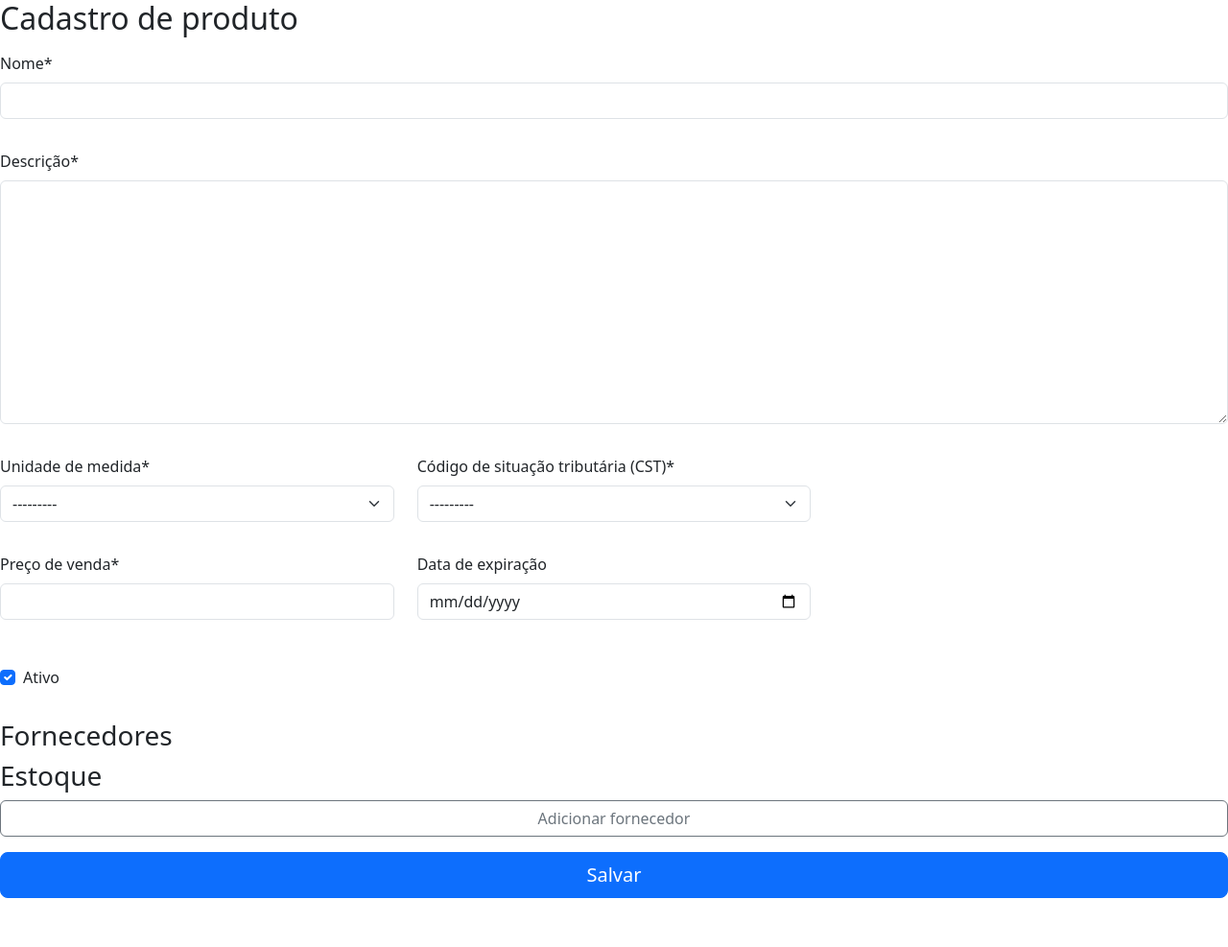
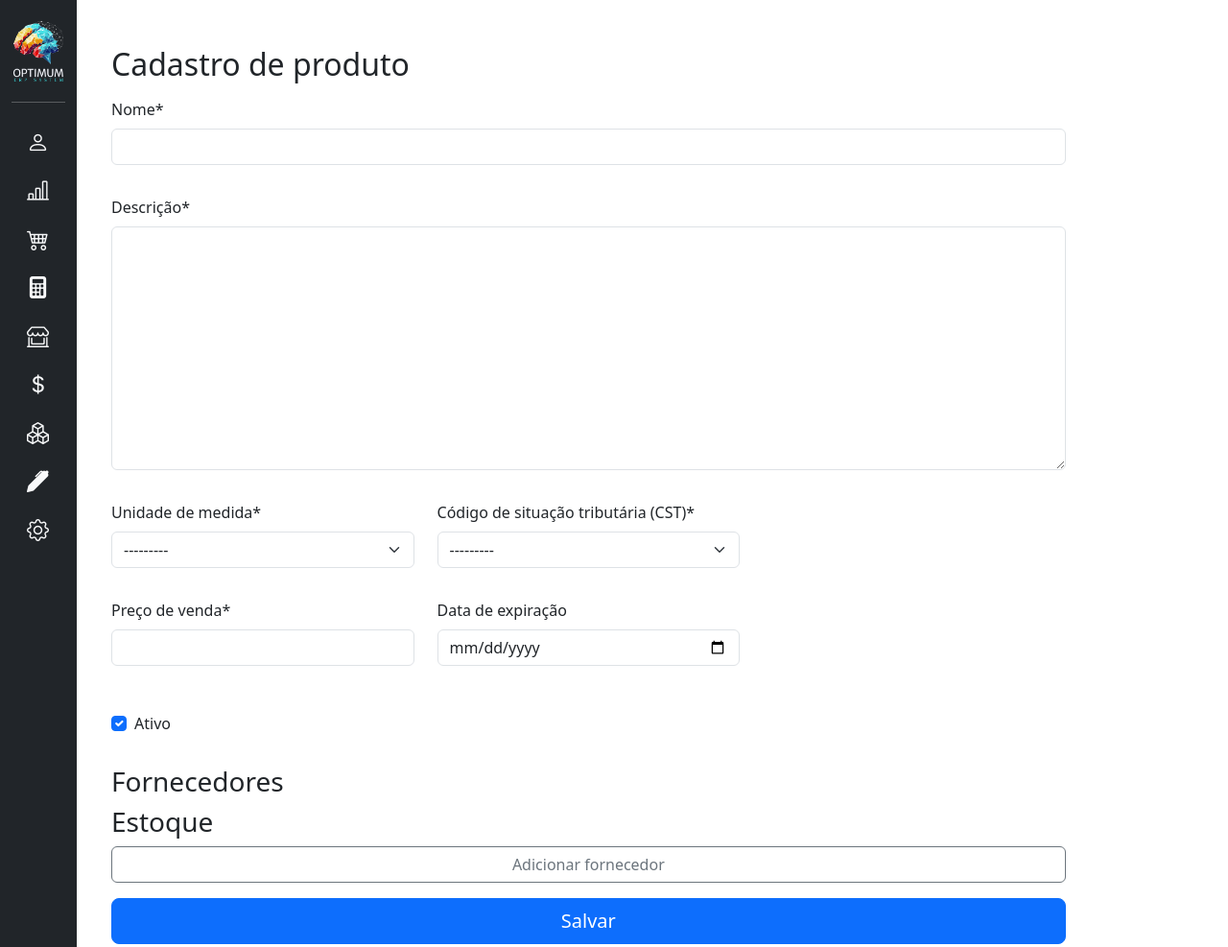
Before and after one commit to linharesg/Optimum-ERP, a Django app: page /produtos/cadastro in a window 1280 px wide. Shown: the top 987 px of the page at 96% size. Run offline with Django 5.2, Linux system fonts and the light colour scheme; some libraries are stand-ins or nearby versions.

Commit message:
feat: :lipstick: updating the navbar and its animation

```diff
--- a/optimumerp/base/static/base/css/base.css
+++ b/optimumerp/base/static/base/css/base.css
@@ -26,3 +26,34 @@ main {
   ::-webkit-scrollbar-thumb:hover {
     background: #555;
   }
+
+.active {
+  background-color: white !important;
+  color: black !important;
+}
+
+hr {
+  color: rgb(255, 255, 255);
+}
+
+.menu-icons {
+  margin-block: 5px;
+  font-size: 23px;
+}
+
+.nav-size {
+  width: 80px;
+}
+
+.link-name {
+  display: none;
+}
+
+.nav-link {
+  padding: 1;
+}
+
+#navbar {
+  height: 100vh !important;
+  overflow: auto;
+}
--- a/optimumerp/base/static/base/js/base.js
+++ b/optimumerp/base/static/base/js/base.js
@@ -1,4 +1,5 @@
 jQuery(function() {
+    // Link ativo
     const currentLocation = location.pathname;
     const $menuItems = $(".nav-link");
 
@@ -8,10 +9,24 @@ jQuery(function() {
         if ($menu.attr("href") === currentLocation) {
             $menu.attr("class", "nav-link active");
         } else {
-            $menu.attr("class", "nav-link link-dark");
+            $menu.attr("class", "nav-link link-light");
         }
     });
 
     // Habilitar os toats de notificação
     $(".toast").toast("show");
+
+    // Navbar animation
+    const $navbar = $("#navbar");
+    const $menuIcons = $(".menu-icons");
+    const $linkName = $(".link-name");
+
+    $navbar.hover(function() {
+        $(this).stop().animate({ width: '200px' }, 300) // Anima a largura para 150px ao passar o mouse
+        $linkName.css("display", "flex");
+        console.log($linkName.text())
+    }, function() {
+        $(this).stop().animate({ width: '80px' }, 300) // Anima a largura para 80px ao retirar o mouse
+        $linkName.css("display", "none");
+    });
 });
--- a/optimumerp/base/templates/base.html
+++ b/optimumerp/base/templates/base.html
@@ -3,49 +3,114 @@
 
 <!DOCTYPE html>
 <html lang="pt-br">
-<head>
-    <meta charset="UTF-8">
-    <meta name="viewport" content="width=device-width, initial-scale=1.0">
+  <head>
+    <meta charset="UTF-8" />
+    <meta name="viewport" content="width=device-width, initial-scale=1.0" />
     <title>
-        Optimum -{% block title %}{% endblock  %}
+      Optimum -{% block title %}
+
+      {% endblock %}
     </title>
     <link rel="stylesheet" href="{% static 'base/css/bootstrap.min.css' %}" />
     <link rel="stylesheet" href="https://cdn.jsdelivr.net/npm/bootstrap-icons@1.11.3/font/bootstrap-icons.min.css" />
-    <link rel="stylesheet" href="{% static 'base/css/base.css' %}">
+    <link rel="stylesheet" href="{% static 'base/css/base.css' %}" />
 
     <script src="{% static 'base/js/bootstrap.min.js' %}"></script>
     <script src="{% static 'base/js/jquery-3.7.1.min.js' %}"></script>
     <script src="{% static 'base/js/base.js' %}"></script>
     {% block head %}
-    {% endblock  %}
-</head>
-<body>
-    <main>
-        {% block content %}
-        {% endblock  %}
-    </main>
-    <header class="main-container">
-        <div class="header">
-          <div class="login-text">Faça seu login</div>
-          <div class="image-wrapper">
-            <img loading="lazy" src="https://cdn.builder.io/api/v1/image/assets/TEMP/8471be0e7cf50144ae34772d06a3f62c543cd97178e6778ebd52f8b0a0d0648f?apiKey=54882ed816c3481ca3e40fefd244f902&" class="login-img" />
+
+    {% endblock %}
+  </head>
+  <body>
+    <div class="toast-container top-0 end-0 p-3">
+      <!-- Then put toasts within -->
+
+      {% for message in messages %}
+        <div class="toast" role="alert" aria-live="assertive" aria-atomic="true">
+          <div class="toast-header">
+            <strong class="me-auto">Notificação</strong>
+            <small class="text-body-secondary">agora</small>
+            <button type="button" class="btn-close" data-bs-dismiss="toast" aria-label="Close"></button>
           </div>
-          <img loading="lazy" src="https://cdn.builder.io/api/v1/image/assets/TEMP/d9d67629d9fbb4888cfff6d057b9d49cd4ccae1678af3811ddd36ac8fefd9a6d?apiKey=54882ed816c3481ca3e40fefd244f902&" class="main-img" />
-          <div class="login-button">ENTRAR</div>
+          <div class="toast-body">{{ message }}</div>
         </div>
-      </header>
+      {% endfor %}
+    </div>
 
-      <form class="login-form">
-        <!-- Input element with corresponding label -->
-        <label for="email" aria-label="Email" class="label">Email</label>
-        <input id="email" type="text" class="input" />
+    <div class="container-fluid">
+      <div class="row">
+        <nav class="col-md-3 col-lg-1 d-none d-md-flex flex-column bg-dark sidebar flex-shrink-0 nav-size" id="navbar" style="padding-block: 20px;">
+          <div class="d-flex justify-content-center align-items-center">
+            <img src="{% static 'base/img/optimum_logo.png' %}" alt="Logo do site" width="70" />
+          </div>
+          <hr />
+          <ul class="nav nav-pills flex-column flex-grow-1">
+            <li class="nav-item">
+              <a href="{% url 'suppliers:index' %}" class="nav-link link-light">
+                <i class="bi bi-person menu-icons"></i>
+                <p class="link-name">Recursos Humanos</p>
+              </a>
+            </li>
+            <li class="nav-item">
+              <a href="{% url 'products:index' %}" class="nav-link link-light">
+                <i class="bi bi-bar-chart-line menu-icons"></i>
+                <p class="link-name">Relatórios</p>
+              </a>
+            </li>
+            <li class="nav-item">
+              <a href="#" class="nav-link link-light">
+                <i class="bi bi-cart4 menu-icons"></i>
+                <p class="link-name">Compras</p>
+              </a>
+            </li>
+            <li class="nav-item">
+              <a href="#" class="nav-link link-light">
+                <i class="bi bi-calculator-fill menu-icons"></i>
+                <p class="link-name">Contábil</p>
+              </a>
+            </li>
+            <li class="nav-item">
+              <a href="#" class="nav-link link-light">
+                <i class="bi bi-shop-window menu-icons"></i>
+                <p class="link-name">Vendas</p>
+              </a>
+            </li>
+            <li class="nav-item">
+              <a href="#" class="nav-link link-light">
+                <i class="bi bi-currency-dollar menu-icons"></i>
+                <p class="link-name">Financeiro</p>
+              </a>
+            </li>
+            <li class="nav-item">
+              <a href="#" class="nav-link link-light">
+                <i class="bi bi-boxes menu-icons"></i>
+                <p class="link-name">Estoque</p>
+              </a>
+            </li>
+            <li class="nav-item">
+              <a href="#" class="nav-link link-light">
+                <i class="bi bi-pen-fill menu-icons"></i>
+                <p class="link-name">Fiscal</p>
+              </a>
+            </li>
+            <li class="nav-item">
+              <a href="#" class="nav-link link-light">
+                <i class="bi bi-gear menu-icons"></i>
+                <p class="link-name">Configurações</p>
+              </a>
+            </li>
+          </ul>
+        </nav>
 
-        <!-- Input element with corresponding label -->
-        <label for="password" aria-label="Password" class="label">Password</label>
-        <input id="password" type="password" class="input" />
+        <main class="col-md-9 col-lg-10 ml-sm-auto p-md-4 overflow-auto">
+          <div class="container mt-4">
+            {% block content %}
 
-        <!-- Button element -->
-        <button type="submit" class="button">Submit</button>
-      </form>
-</body>
+            {% endblock %}
+          </div>
+        </main>
+      </div>
+    </div>
+  </body>
 </html>
```
Also changed, not shown: optimumerp/base/static/base/img/Optimum_logo.jpg (renamed from optimumerp/base/static/base/img/Optimum logo.jpg), optimumerp/base/static/base/img/optimum_logo.png (added).
